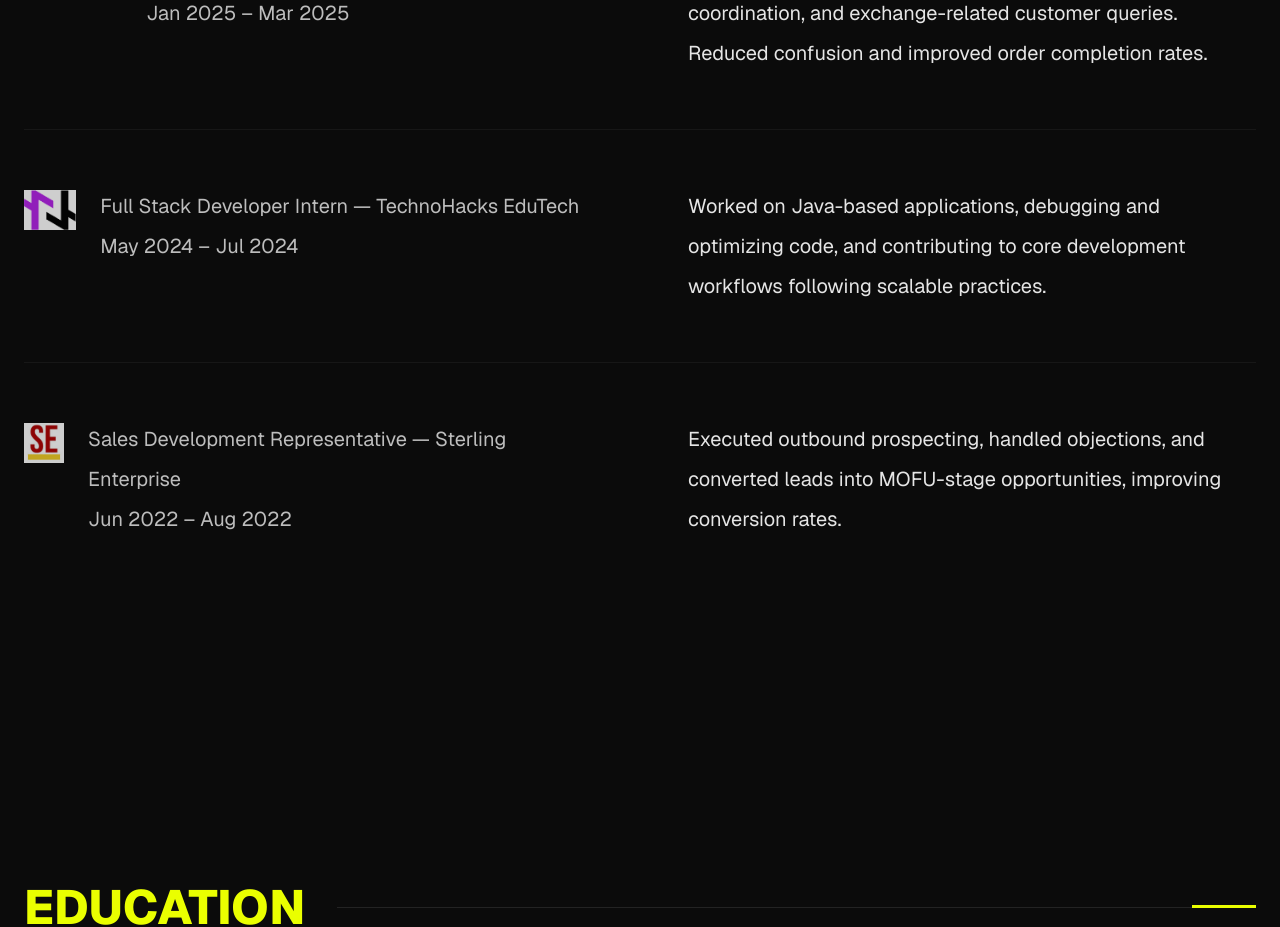
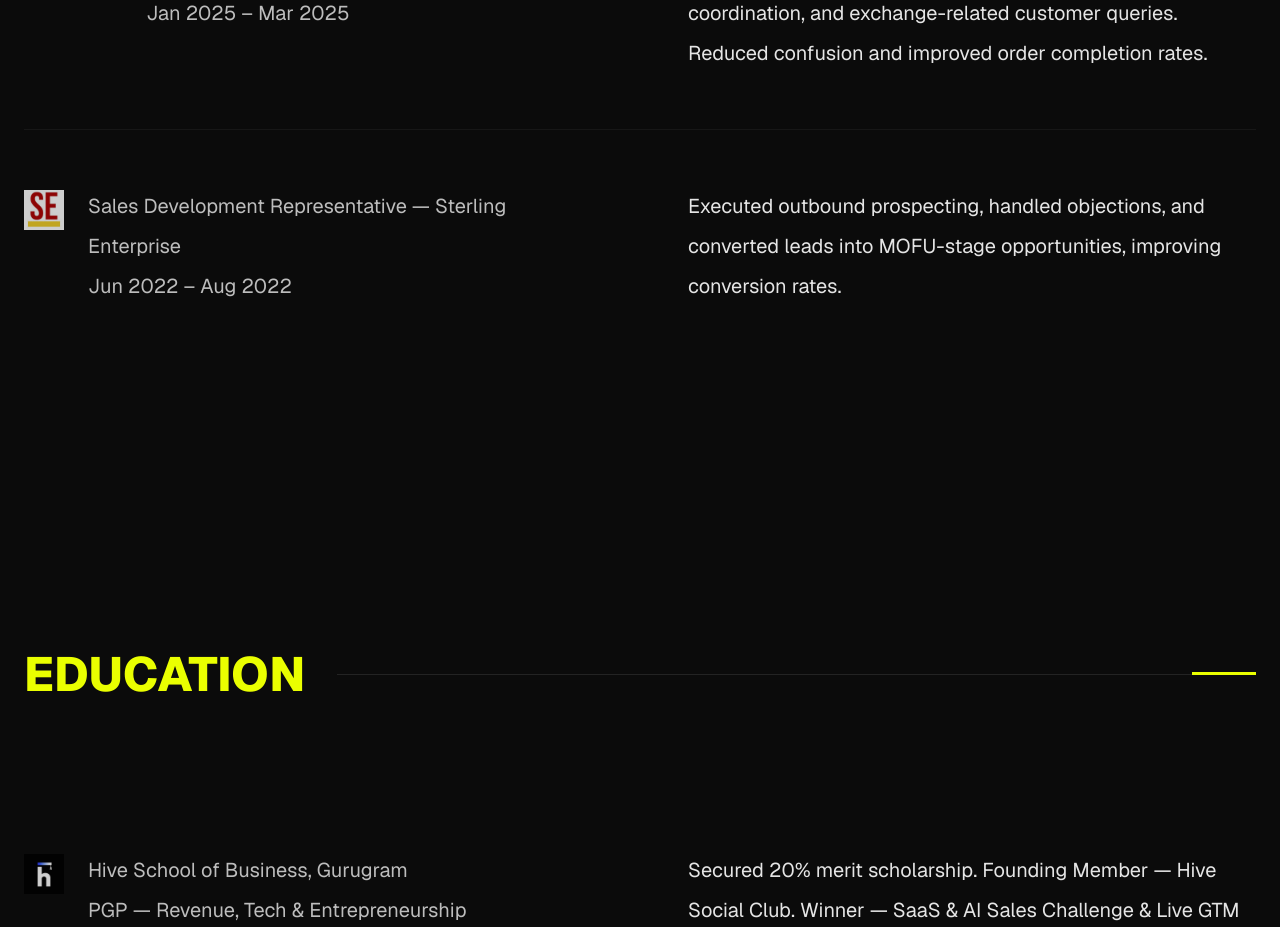
Before and after one commit to deepanshu2205/myportfolio, a Next.js app: page / in a window 1280 px wide. Shown: the part 3520-4447 px from the top of the page. Built offline with nearby package versions, Linux system fonts and the light colour scheme.

Commit message:
updated experience

```diff
--- a/app/page.tsx
+++ b/app/page.tsx
@@ -175,14 +175,6 @@ order completion rates."
         />
 
         <TwoCol
-          logo="/logos/technोहacks.png"
-          left={`Full Stack Developer Intern — TechnoHacks EduTech
-May 2024 – Jul 2024`}
-          right="Worked on Java-based applications, debugging and optimizing code,
-and contributing to core development workflows following scalable practices."
-        />
-
-        <TwoCol
           logo="/logos/sterling.png"
           left={`Sales Development Representative — Sterling Enterprise
 Jun 2022 – Aug 2022`}
```
